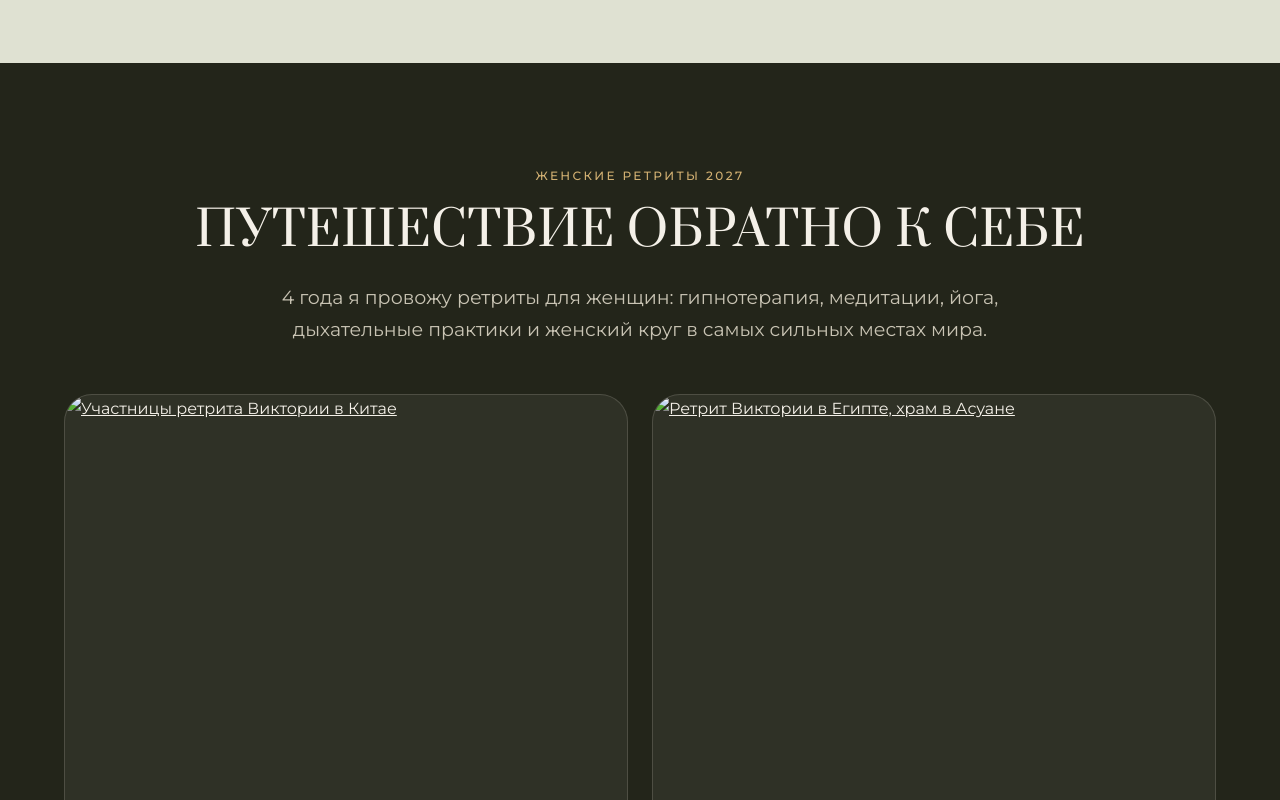
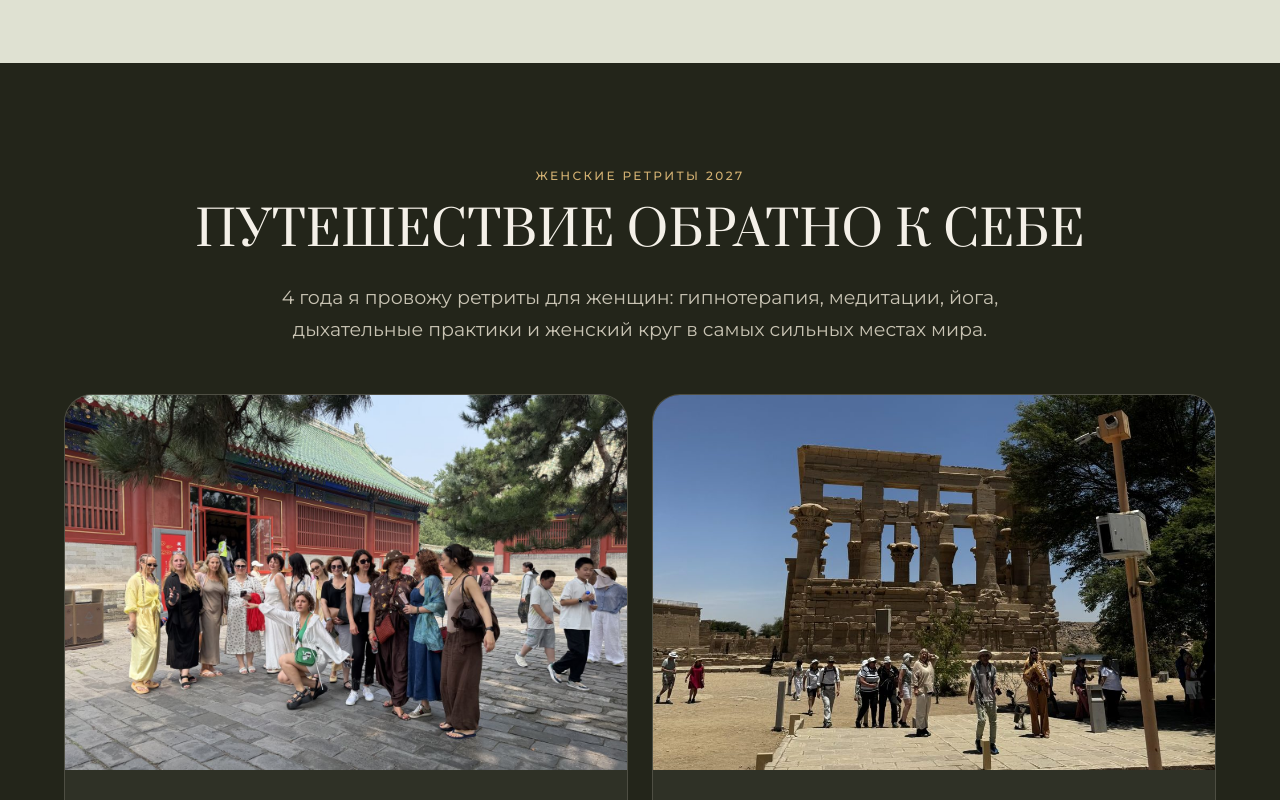
Before and after one commit to victoria-hypno/victoria-hypno.github.io, a plain HTML site: page formats.html in a window 1280 px wide. Shown: the part 2000-2800 px from the top of the page. Drawn offline with Linux system fonts and the light colour scheme.

Commit message:
Update formats.html

```diff
--- a/formats.html
+++ b/formats.html
@@ -22,7 +22,7 @@
 </header>
 
 <section class="full low" style="min-height:92vh">
-  <img src="photos/wind.jpg" alt="Виктория Холмс, гипнотерапевт" fetchpriority="high" style="object-position:50% 30%">
+  <img src="wind.jpg" alt="Виктория Холмс, гипнотерапевт" fetchpriority="high" style="object-position:50% 30%">
   <div>
     <span class="caps">личная работа · ретриты</span>
     <h1 style="font-size:clamp(40px,7vw,92px)">Форматы работы</h1>
@@ -83,7 +83,7 @@
     <p class="lead">4 года я провожу ретриты для женщин: гипнотерапия, медитации, йога, дыхательные практики и женский круг в самых сильных местах мира.</p></div>
     <div class="retreats">
       <article class="rt">
-        <a href="china.html"><img src="photos/china.jpg" alt="Участницы ретрита Виктории в Китае" loading="lazy"></a>
+        <a href="china.html"><img src="china.jpg" alt="Участницы ретрита Виктории в Китае" loading="lazy"></a>
         <div class="rt-body">
           <span class="rt-date">10-17 апреля 2027 · 8 дней</span>
           <h3>Китай. Путь дракона</h3>
@@ -95,7 +95,7 @@
         </div>
       </article>
       <article class="rt">
-        <a href="egypt.html"><img src="photos/egypt.jpg" alt="Ретрит Виктории в Египте, храм в Асуане" loading="lazy"></a>
+        <a href="egypt.html"><img src="egypt.jpg" alt="Ретрит Виктории в Египте, храм в Асуане" loading="lazy"></a>
         <div class="rt-body">
           <span class="rt-date">1-10 мая 2027 · 10 дней</span>
           <h3>Египет. Тайны Египта</h3>
```
